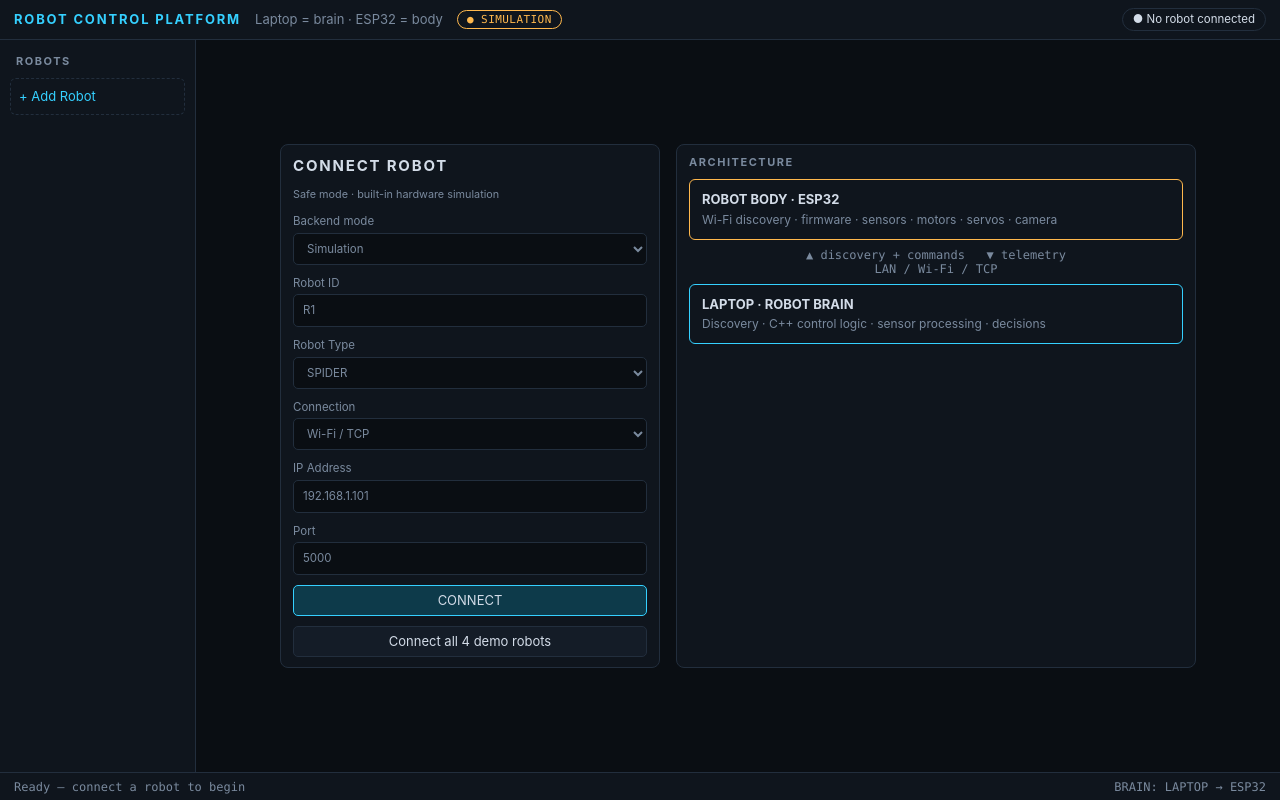
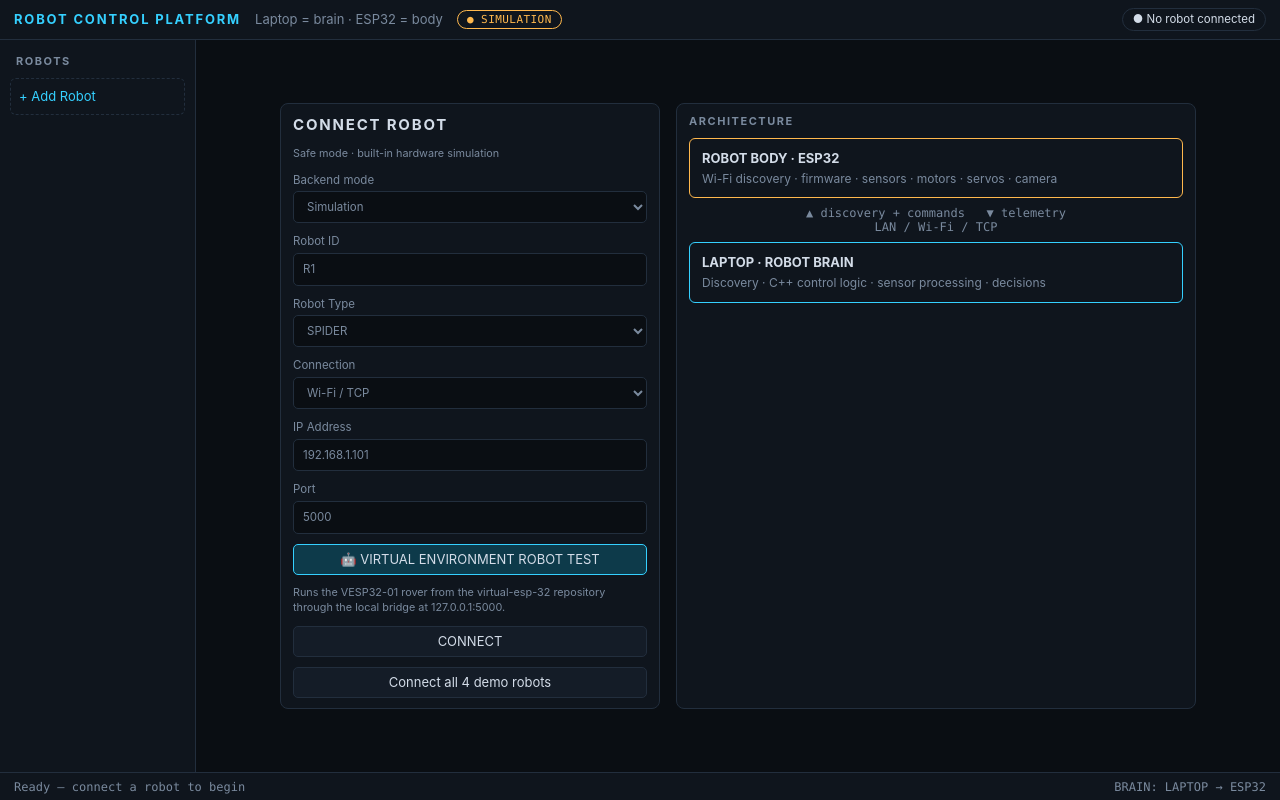
Before and after one commit to Iammdtanvirrahman2007/claude-robot, a React (Vite) app: page / in a window 1280 px wide. Built offline with nearby package versions, Linux system fonts and the light colour scheme.

Commit message:
Add virtual environment robot test option

```diff
--- a/src/pages/ConnectScreen.jsx
+++ b/src/pages/ConnectScreen.jsx
@@ -32,6 +32,28 @@ export default function ConnectScreen({ onConnect, onOpen }) {
       if (last) setTimeout(() => onOpen(last.id), 250)
     } catch (e) {
       setErr(e.message || String(e))
+    } finally {
+      setBusy(false)
+    }
+  }
+
+  async function openVirtualEnvironment() {
+    const virtual = {
+      id: 'VESP32-01',
+      ip: '127.0.0.1',
+      port: 5000,
+      type: 'wheeled',
+      mode: 'bridge',
+    }
+    try {
+      setBusy(true); setErr(''); setRes(null)
+      robotApi.setMode('bridge', bridge)
+      setMode('bridge')
+      const result = await onConnect(virtual)
+      setRes(result)
+      if (result) setTimeout(() => onOpen(result.id), 250)
+    } catch (e) {
+      setErr(e.message || 'Virtual ESP32 test failed. Start ./virtual-esp32 first.')
     } finally {
       setBusy(false)
     }
@@ -128,7 +150,11 @@ export default function ConnectScreen({ onConnect, onOpen }) {
         <label>Port<input value={f.port} onChange={set('port')} inputMode="numeric" /></label>
 
         {err && <div className="cardError">✖ {err}</div>}
-        <button className="btn pri" disabled={busy}>{busy ? 'CONNECTING…' : 'CONNECT'}</button>
+        <button type="button" className="btn pri" disabled={busy} onClick={openVirtualEnvironment}>
+          {busy ? 'OPENING…' : '🤖 VIRTUAL ENVIRONMENT ROBOT TEST'}
+        </button>
+        <small className="dim">Runs the VESP32-01 rover from the virtual-esp-32 repository through the local bridge at 127.0.0.1:5000.</small>
+        <button className="btn" disabled={busy}>{busy ? 'CONNECTING…' : 'CONNECT'}</button>
         <button type="button" className="btn" disabled={busy || mode === 'bridge'}
           onClick={() => go(profiles.map(p => p.defaults))}>Connect all 4 demo robots</button>
       </form>
```
